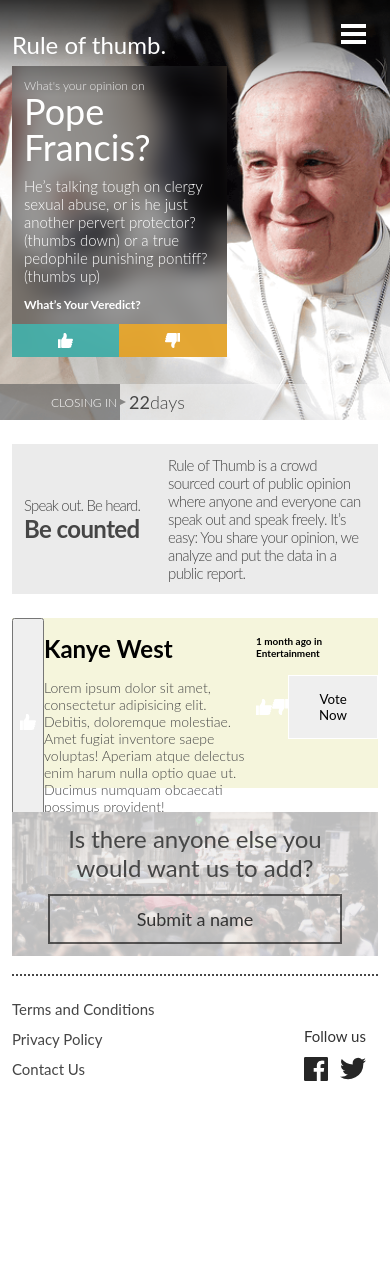
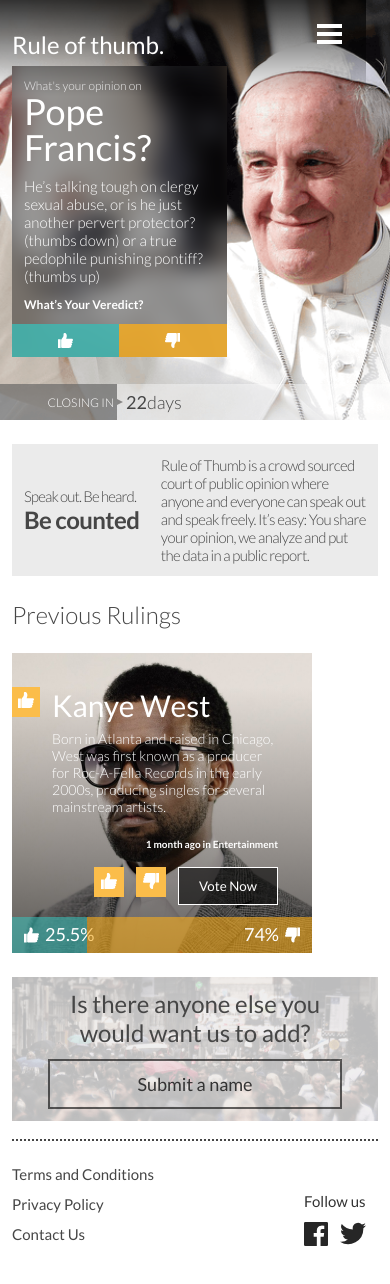
Before and after one commit to juanseromo/ui-rule-of-thumb, a React (Create React App) app: page / in a window 390 px wide. Before the commit the page ends 1120 px from the top, so only its background shows below. Built offline with nearby package versions, Linux system fonts and the light colour scheme.

Commit message:
mobile card ui is finished

```diff
--- a/src/App.css
+++ b/src/App.css
@@ -9,6 +9,10 @@
   --color-light-background: rgba(255, 255, 255, .4);
   --color-lighter-background: rgba(255, 255, 255, .8);
   --color-white: rgba(255, 255, 255, 1);
+}
+
+*{
+  box-sizing: border-box;
 }
 
 html, body {
--- a/src/App.js
+++ b/src/App.js
@@ -1,5 +1,5 @@
 import './App.css';
-import VotingCards from './cards/VotingCards'
+import VotingCard from './cards/VotingCard'
 
 import thumbsUp from './assets/img/thumbs-up.svg';
 import thumbsDown from "./assets/img/thumbs-down.svg";
@@ -8,6 +8,8 @@
 import popeFrancisMedium from './assets/img/pope-francis.@2x.png';
 import bgPeople from "./assets/img/bg-people.png";
 import bgPeople2x from "./assets/img/bg-people.@2x.png";
+
+
 
 function App() {
   return (
@@ -115,7 +117,21 @@
           </aside>
           <main role="main" id="voting__cards">
 
-            <VotingCards/>
+            <h2 style={{fontWeight: "300", fontSize: '24px' }}>Previous Rulings </h2>
+
+            {
+              //if view is more than mobile
+                // display dropdown
+            }
+
+            {
+              //data.json.map(( dataObj ) => {
+
+                //return <VotingCard data={data}/>
+                //})
+            }
+
+            <VotingCard/>
 
           </main>
           <aside className="banner banner-bottom" role="doc-tip" aria-label="Submit a name">
--- /dev/null
+++ b/src/cards/VotingCard.js
@@ -0,0 +1,82 @@
+import React from "react";
+import "./votingCard.styles.css"
+import thumbsUp from '../assets/img/thumbs-up.svg';
+import thumbsDown from "../assets/img/thumbs-down.svg";
+import kanyeWest from '../assets/img/kanye.png';
+
+const VotingCard = (data) => {
+
+    /// to persist data below
+    const persistVoting = () => {
+        // if thumbsUp or thumbsDown are pressed
+        // enable voteNow button
+        // if voteNow button is pressed
+        // modify texts
+        // modify data object and save to localstorage updated values
+        // or save in localstorage the quantity of votes, then add them to the gaugeBar
+    }
+
+    return (
+        <div className='card_container' style={{ backgroundImage: `url(${kanyeWest})`, backgroundRepeat: 'no-repeat', backgroundPosition: 'left', } } >
+            <div className="card_content" >
+                <div className='banner__text' >
+                    <button className='button_thumb' style={{backgroundColor: '#FBBD4A' }} >
+                        {
+                            // if most voted rating is more than 50%
+                            // display thumbs up else display down
+                        }
+                        <img src={thumbsUp} alt="thumbsUp" />
+                    </button>
+                    <div style={{ height: "fit-content", display: 'flex', flexDirection: "column", marginRight: '34px'}}>
+                        <h2 className='banner__text_title'>
+                            Kanye West
+                        </h2>
+                        <h3 className='banner__text_info'>
+                            Born in Atlanta and raised in Chicago, West was first known as a producer for Roc-A-Fella Records in the early 2000s, producing singles for several mainstream artists.
+                        </h3>
+                    </div>
+
+                </div>
+                <div style={{marginRight: '34px', display: "flex", flexDirection: 'column', alignSelf: 'end' }}>
+                    <h5 className='eyeBrow_text'> 1 month ago in Entertainment</h5>
+                    <div className='voting_buttons' style={{display: 'flex', flexDirection: 'row'}}>
+                        <button className='button_thumb __voting' style={{backgroundColor: '#FBBD4A' }} >
+                            <img src={thumbsUp} alt="thumbsUp" />
+                        </button>
+                        <button className='button_thumb __voting' style={{backgroundColor: '#FBBD4A' }} >
+                            <img src={thumbsDown} alt="thumbsDown" />
+                        </button>
+                        {
+                            //should be disabled by default
+                            //if either button is pressed should toggle and enable vote now
+                            <button className="voteNow__button" >
+                            Vote Now
+                            </button>
+                            // if voteNow is pressed
+                            // post data
+                            // change eyeBrow_text to thank you for your vote!
+                            // vote now text shoylc change to the copy "Vote Again"
+                            // gaugebar should reflect changes and percentage should be updated
+
+                            // if voteAgain is pressed all buttons return to previuos state and
+                            // modified texts shoyld be reverted to original state
+                            // gauge bar should persist votes already posted
+                        }
+                    </div>
+                </div>
+                <div className='gauge_bar' >
+                    <div className='gauge_bar__percent' style={{width: '25%', backgroundColor: 'rgba(60, 187, 180, 0.6)'}}>
+                        <img width='15px' src={thumbsUp} alt="thumbsUp" />
+                        <h3 className="percent_text">25.5%</h3>
+                    </div>
+                    <div className='gauge_bar__percent' style={{width: '75%', backgroundColor: 'rgba(249, 173, 29, 0.6)', flexDirection: "row-reverse" }}>
+                        <img width='15px'  src={thumbsDown} alt="thumbsDown" />
+                        <h3 className="percent_text">74%</h3>
+                    </div>
+                </div>
+            </div>
+        </div>
+    )
+}
+
+export default VotingCard;
--- a/src/cards/VotingCards.js
+++ /dev/null
@@ -1,53 +0,0 @@
-import React from "react";
-import "./votingCards.styles.css"
-import thumbsUp from '../assets/img/thumbs-up.svg';
-import thumbsDown from "../assets/img/thumbs-down.svg";
-
-const VotingCards = () => {
-    return (
-        <div className='card_container'  >
-            <div style={{display: 'flex', flexDirection: 'row'}}>
-                <button className='button_thumbDown'>
-                    {
-                        // if most voted rating is more than 50%
-                        // display thumbs up else display down
-                    }
-                    <img src={thumbsUp} alt="thumbsUp" />
-                </button>
-                <div className='banner__text'>
-                    <h1>
-                        Kanye West
-                    </h1>
-                    <h3>
-                        Lorem ipsum dolor sit amet, consectetur adipisicing elit. Debitis, doloremque molestiae. Amet fugiat inventore saepe voluptas! Aperiam atque delectus enim harum nulla optio quae ut. Ducimus numquam obcaecati possimus provident!
-                    </h3>
-                </div>
-                <div>
-                    <h5> 1 month ago in Entertainment</h5>
-                    <div className='voting_buttons' style={{display: 'flex', flexDirection: 'row'}}>
-                        <img src={thumbsUp} alt="thumbsUp" />
-                        <img src={thumbsDown} alt="thumbsDown" />
-                        <button style={{border: '1px solid white', padding: '15px 30px'}}>
-                            Vote Now
-                        </button>
-                    </div>
-                </div>
-
-            </div>
-
-            <div style={{width: '100%', height: '50px', display: 'flex', flexDirection: "row" }}>
-                <div style={{width: '25%'}}>
-                    <img src={thumbsUp} alt="thumbsUp" />
-                    <h2>25.5%</h2>
-                </div>
-                <div style={{width: '74%', backgroundColor: 'orange'}}>
-                    <img src={thumbsDown} alt="thumbsDown" />
-                    <h2>74%</h2>
-                </div>
-
-            </div>
-        </div>
-    )
-}
-
-export default VotingCards;
--- /dev/null
+++ b/src/cards/votingCard.styles.css
@@ -0,0 +1,90 @@
+
+.card_container {
+    width: 300px;
+    min-height: 300px;
+    margin: 0;
+    display: flex;
+    flex-direction: column;
+    justify-content: flex-end;
+/* if mediaquery is mobile return max with 400px else return width 100% */
+}
+
+@media only screen and (min-width: 768px) {
+    /* For desktop: */
+    .card_container {
+        width: 100%;
+    }
+}
+
+.button_thumb {
+    width: 30px;
+    height: 30px;
+    border: none;
+}
+
+.button_thumb, .__voting {
+    margin-right: 12px;
+}
+
+.voteNow__button {
+    height: 38px;
+    background: rgba(0, 0, 0, 0.6);
+    color: white;
+    border: 1px solid #FFFFFF;
+    padding: 0 20px;
+    margin-bottom: 12px ;
+}
+
+.card_content {
+    display: flex;
+    flex-direction: column;
+    background: linear-gradient(180deg, rgba(0, 0, 0, 0.0001) 0%, rgba(0, 0, 0, 0.6) 100%);
+}
+
+@media only screen and (min-width: 768px) {
+    .card_content {
+        display: flex;
+        flex-direction: row;
+        background: linear-gradient(180deg, rgba(0, 0, 0, 0.0001) 0%, rgba(0, 0, 0, 0.6) 100%);
+    }
+}
+
+.gauge_bar {
+    width: 100%;
+    height: 36px;
+    display: flex;
+    flex-direction: row;
+}
+.gauge_bar__percent {
+    padding: 0 12px;
+    display: flex;
+}
+
+.banner__text {
+    display: flex;
+    flex-direction: row;
+    width: 100%;
+}
+.banner__text_title {
+    width: 100%;
+    color: white;
+    font-weight: 400;
+    font-size: 30px;
+    line-height: 36px;
+    margin-bottom: 0;
+}
+.banner__text_info {
+    color: white;
+    margin: 7px 0;
+}
+.eyeBrow_text {
+    color: white;
+    text-align: right;
+}
+.percent_text {
+    color: #FFFFFF;
+    font-weight: 400;
+    font-size: 18px;
+    line-height: 21.6px;
+    margin: auto 6px;
+}
--- a/src/cards/votingCards.styles.css
+++ /dev/null
@@ -1,5 +0,0 @@
-.card_container {
-    background-color: beige;
-    width: 100%;
-    height: 170px;
-}
--- a/src/index.css
+++ b/src/index.css
@@ -1,13 +1 @@
-body {
-  margin: 0;
-  font-family: -apple-system, BlinkMacSystemFont, 'Segoe UI', 'Roboto', 'Oxygen',
-    'Ubuntu', 'Cantarell', 'Fira Sans', 'Droid Sans', 'Helvetica Neue',
-    sans-serif;
-  -webkit-font-smoothing: antialiased;
-  -moz-osx-font-smoothing: grayscale;
-}
-
-code {
-  font-family: source-code-pro, Menlo, Monaco, Consolas, 'Courier New',
-    monospace;
-}
+@import url('https://fonts.googleapis.com/css2?family=Lato:ital,wght@0,100;0,300;0,400;0,700;0,900;1,100;1,300;1,400;1,700;1,900&display=swap');
```
Also changed, not shown: src/assets/img/kanye.png (added), 1 other file (tests, documents, lock files or other folders).
